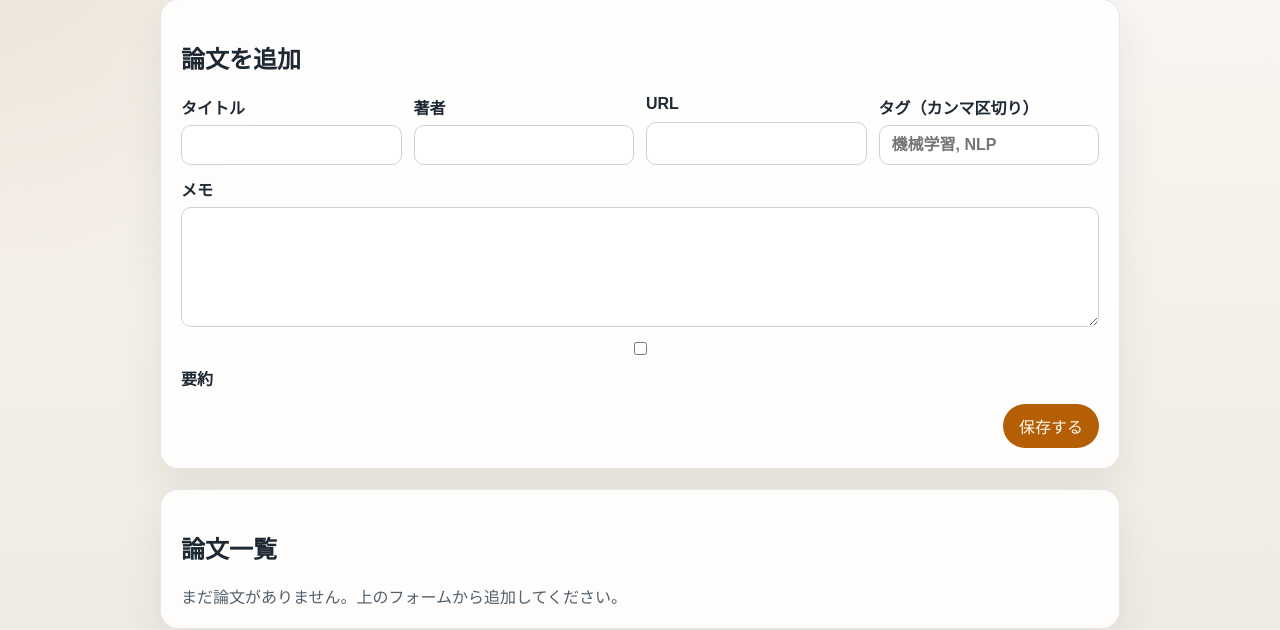
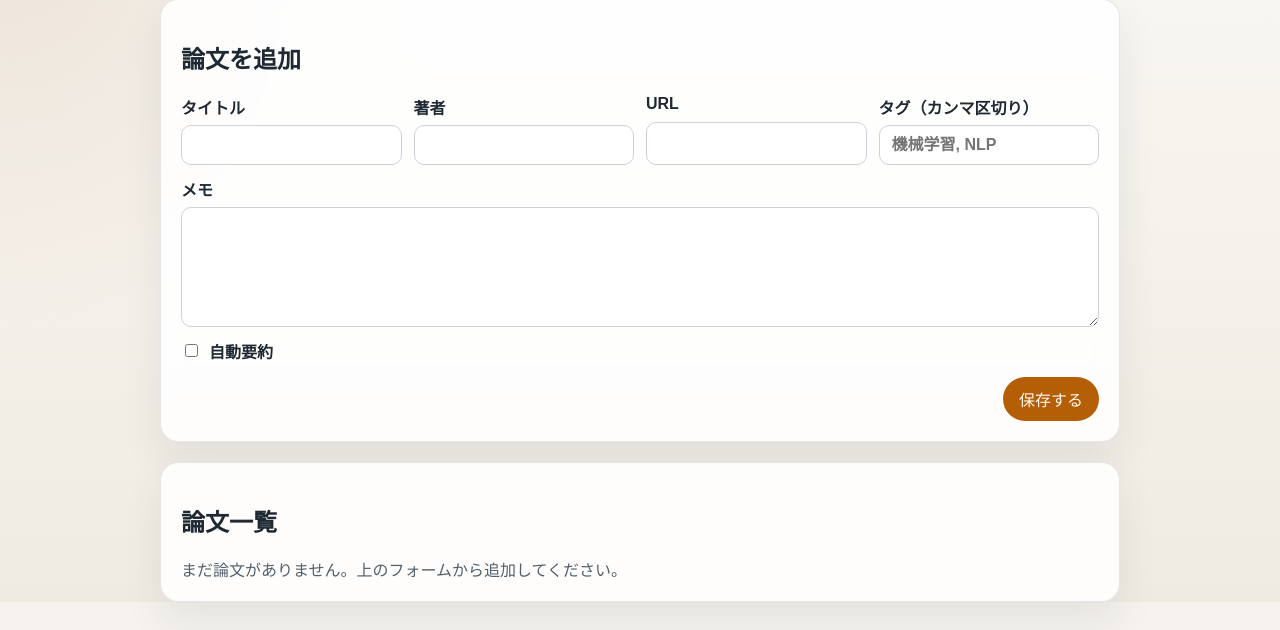
Before and after one commit to akibako115/try-claude-code, a FastAPI app: page / in a window 1280 px wide. Shown: the part 152-782 px from the top of the page. Run offline with FastAPI, Linux system fonts and the light colour scheme; data that the repository does not hold is empty.

Commit message:
fix: チェックボックスの位置ずれを修正・ラベルを自動要約に戻す
label要素のdisplay:gridの影響でチェックボックスが縦並びになっていたため
divに変更して横並びに修正。

Co-Authored-By: Claude Sonnet 4.6 <noreply@anthropic.com>

```diff
--- a/templates/partials/page_content.html
+++ b/templates/partials/page_content.html
@@ -32,10 +32,10 @@
         メモ
         <textarea name="memo">{{ form_data.memo }}</textarea>
       </label>
-      <label style="margin-top: 12px; flex-direction: row; align-items: center; gap: 8px;">
+      <div style="margin-top: 12px; display: flex; align-items: center; gap: 8px;">
         <input type="checkbox" name="auto_summary" id="auto_summary" value="true" {% if form_data.auto_summary %}checked{% endif %} style="width: auto;" />
-        要約
-      </label>
+        <label for="auto_summary" style="font-weight: 600; cursor: pointer;">自動要約</label>
+      </div>
       <div class="actions">
         <button class="primary" type="submit">保存する</button>
       </div>
```
